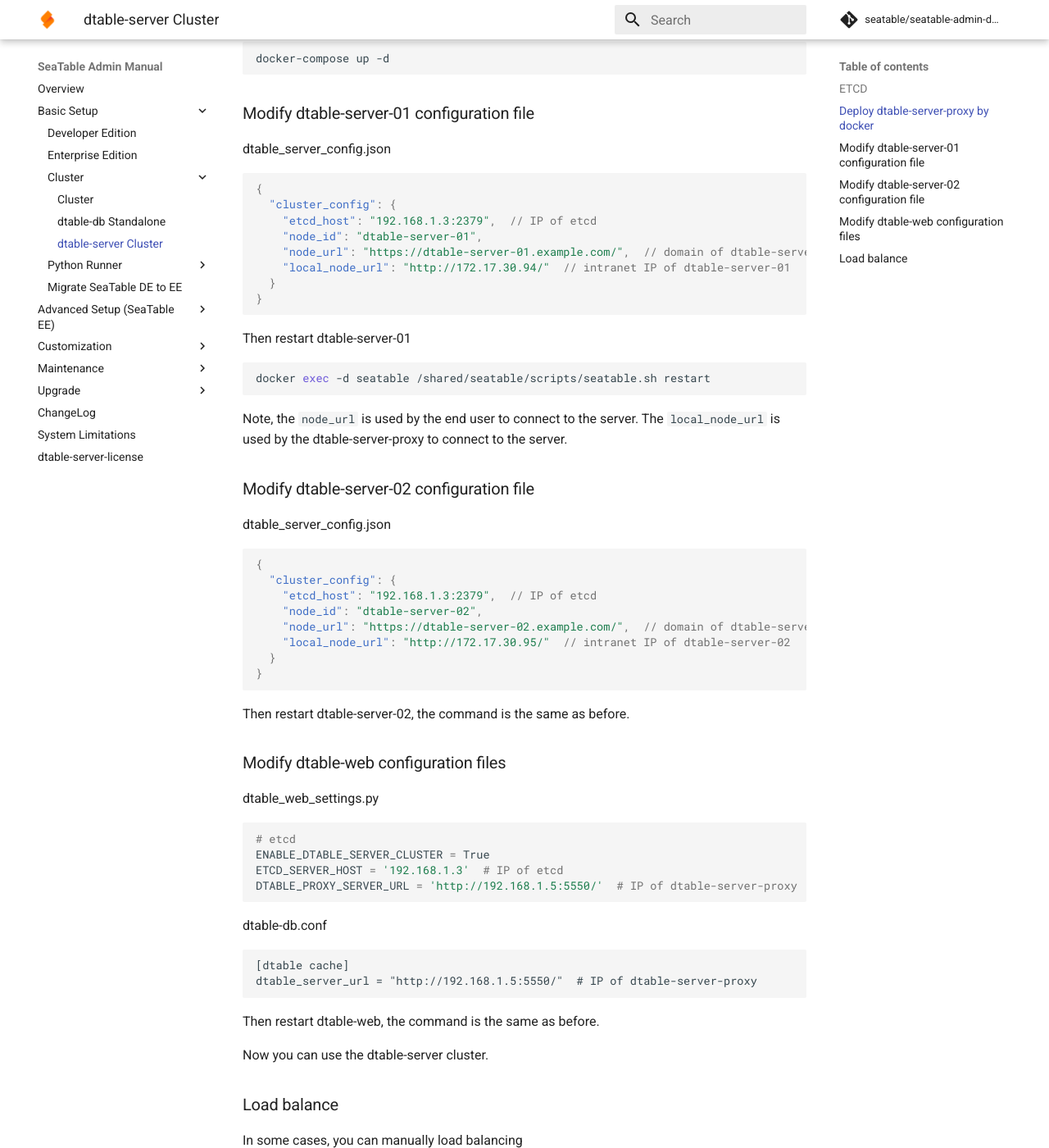
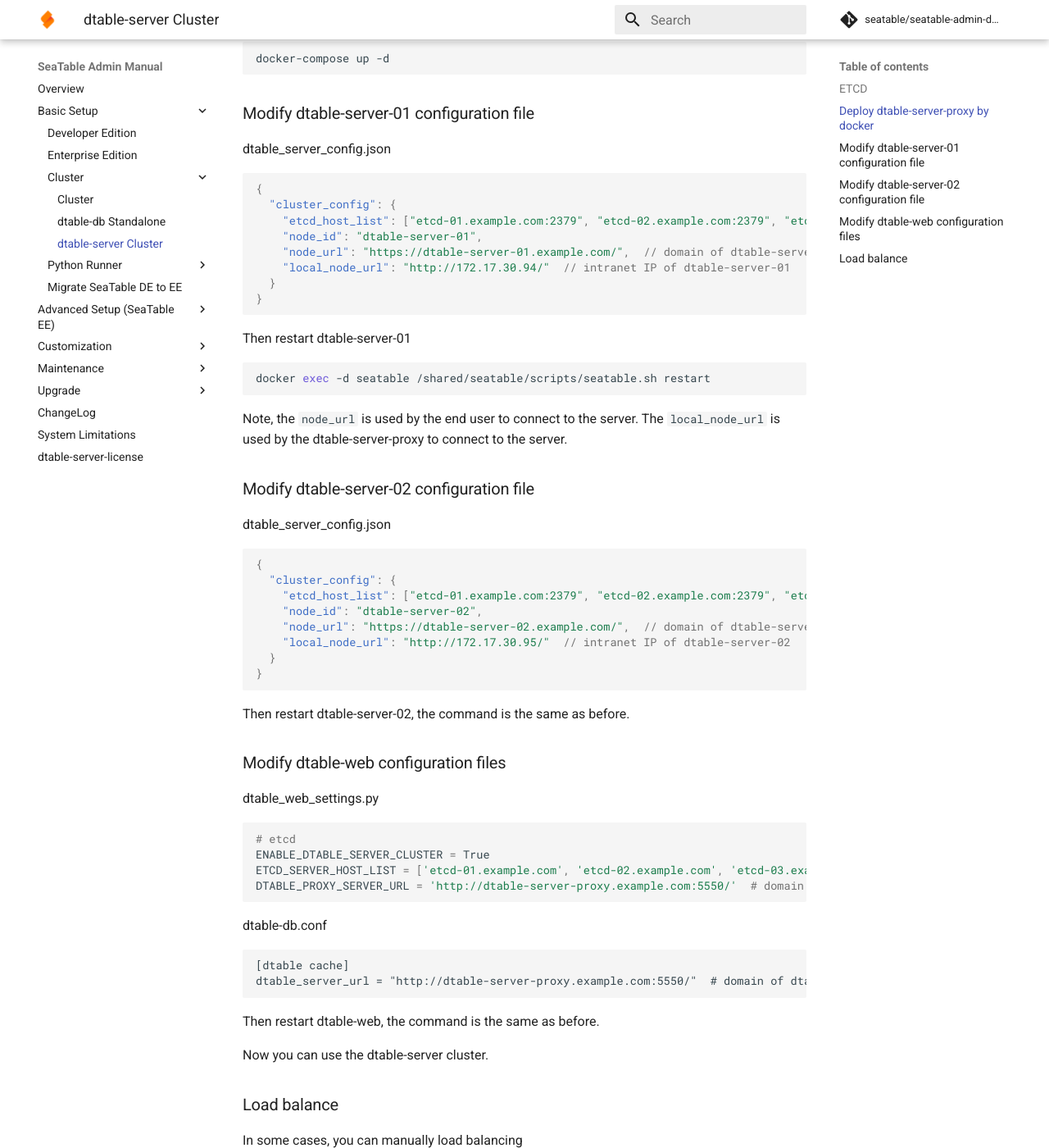
Before and after one commit to seatable/seatable-admin-docs, an MkDocs documentation site: the page built from manual/docker/Cluster/dtable-server Cluster.md, in a window 1280 px wide and 1400 px high, scrolled down 2038 px. Shown: the whole window at 82% size. Built offline with MkDocs 1.6.1 and Material for MkDocs 9.7.7, drawn with Linux system fonts in a browser that asks for light colours; comment, search, counter and statistics services are not loaded; some of the changed text lies outside the part shown.

Commit message:
cluster etcd_host_list

````diff
--- a/manual/docker/Cluster/dtable-server Cluster.md
+++ b/manual/docker/Cluster/dtable-server Cluster.md
@@ -67,7 +67,7 @@
 ```json
 {
   "cluster_config": {
-    "etcd_host": "192.168.1.3:2379"  // IP of etcd
+    "etcd_host_list": ["etcd-01.example.com:2379", "etcd-02.example.com:2379", "etcd-03.example.com:2379"]  // domain of etcd servers
   }
 }
 ```
@@ -85,7 +85,7 @@
 ```json
 {
   "cluster_config": {
-    "etcd_host": "192.168.1.3:2379",  // IP of etcd
+    "etcd_host_list": ["etcd-01.example.com:2379", "etcd-02.example.com:2379", "etcd-03.example.com:2379"],  // domain of etcd servers
     "node_id": "dtable-server-01",
     "node_url": "https://dtable-server-01.example.com/",  // domain of dtable-server-01
     "local_node_url": "http://172.17.30.94/"  // intranet IP of dtable-server-01
@@ -108,7 +108,7 @@
 ```json
 {
   "cluster_config": {
-    "etcd_host": "192.168.1.3:2379",  // IP of etcd
+    "etcd_host_list": ["etcd-01.example.com:2379", "etcd-02.example.com:2379", "etcd-03.example.com:2379"],  // domain of etcd servers
     "node_id": "dtable-server-02",
     "node_url": "https://dtable-server-02.example.com/",  // domain of dtable-server-02
     "local_node_url": "http://172.17.30.95/"  // intranet IP of dtable-server-02
@@ -125,15 +125,15 @@
 ```python
 # etcd
 ENABLE_DTABLE_SERVER_CLUSTER = True
-ETCD_SERVER_HOST = '192.168.1.3'  # IP of etcd
-DTABLE_PROXY_SERVER_URL = 'http://192.168.1.5:5550/'  # IP of dtable-server-proxy
+ETCD_SERVER_HOST_LIST = ['etcd-01.example.com', 'etcd-02.example.com', 'etcd-03.example.com']  # domain of etcd servers
+DTABLE_PROXY_SERVER_URL = 'http://dtable-server-proxy.example.com:5550/'  # domain of dtable-server-proxy
 ```
 
 dtable-db.conf
 
 ```conf
 [dtable cache]
-dtable_server_url = "http://192.168.1.5:5550/"  # IP of dtable-server-proxy
+dtable_server_url = "http://dtable-server-proxy.example.com:5550/"  # domain of dtable-server-proxy
 ```
 
 Then restart dtable-web, the command is the same as before.
@@ -145,5 +145,5 @@
 In some cases, you can manually load balancing
 
 ``` bash
-curl -X POST http://192.168.1.5:5555/rebalance/  # IP of dtable-server-proxy
+curl -X POST http://dtable-server-proxy.example.com:5555/rebalance/  # domain of dtable-server-proxy
 ```
````
